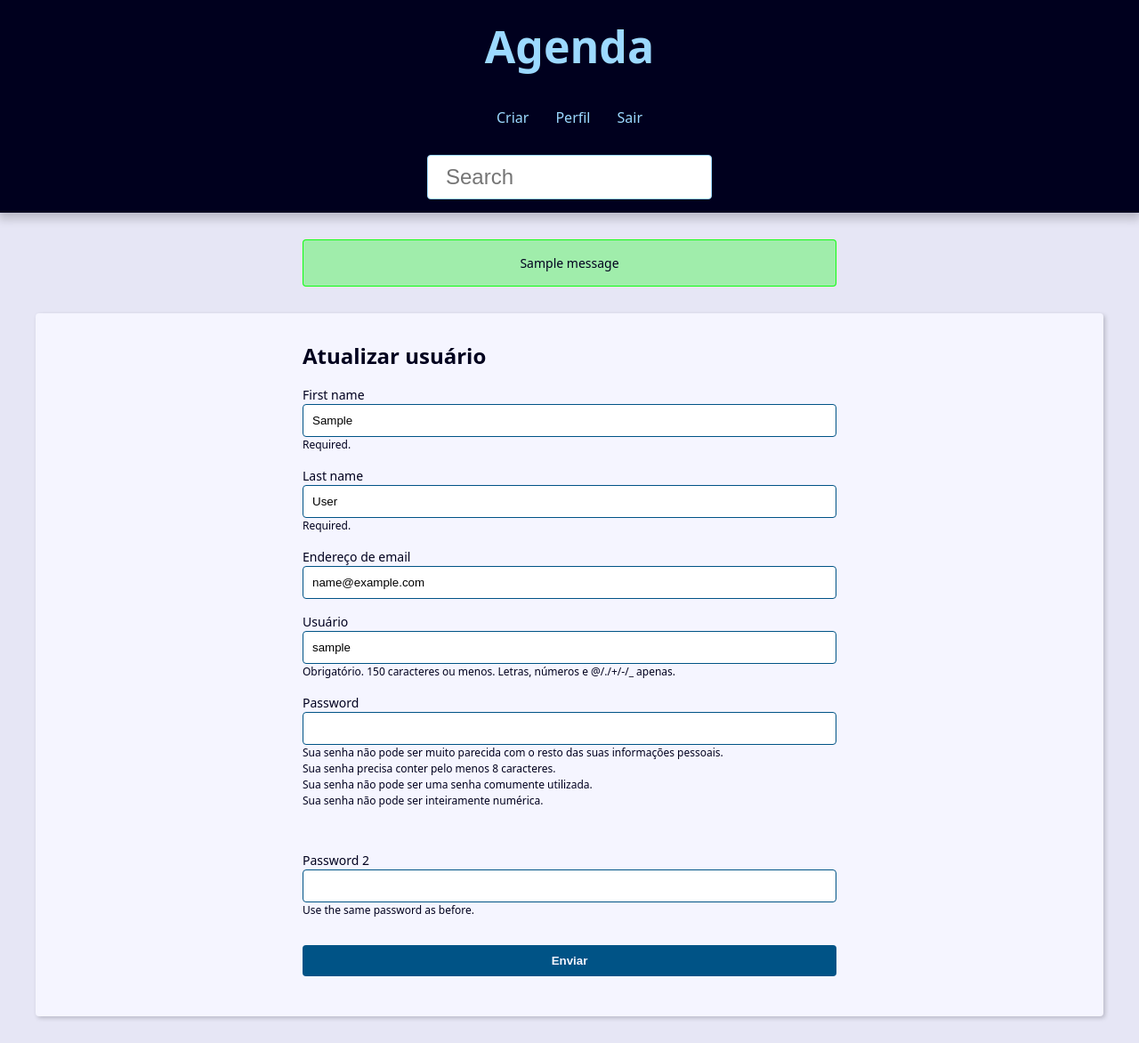
After one commit to Dimartines29/projeto_agenda, a Django app: page /user/update/ in a window 1280 px wide. The commit adds this page. Shown: the whole page at 89% size. Run offline with Django 5.2, Linux system fonts and the light colour scheme; a user stored in the database is signed in; tables that the repository leaves empty hold one stand-in row (values such as "Sample post"); one stand-in notice (Sample message) is shown.

Commit message:
Finalizando o projeto

```diff
--- a/base_static/global/css/style.css
+++ b/base_static/global/css/style.css
@@ -239,6 +239,11 @@
     border: 1px solid rgba(255, 255, 0, 90%);
   }
 
+  .message.info {
+    background: rgba(0, 0, 255, 0.3);
+    border: 1px solid rgba(0, 0, 255, 90%);
+  }
+
   .form-wrapper {
     max-width: 60rem;
     margin: var(--spacing) auto;
@@ -312,3 +317,23 @@
     filter: brightness(80%);
     box-shadow: 0 0 5px var(--link-dark-color);
   }
+
+  .contact-links {
+    margin-block: calc(var(--small-font-size) * 2);
+    display: flex;
+    align-items: center;
+    gap: 0 var(--spacing);
+  }
+
+  .btn-link {
+    font-size: var(--small-font-size);
+    text-decoration: none;
+    font-weight: bold;
+    padding: 1rem;
+    display: block;
+    line-height: var(--small-font-size);
+  }
+
+  .btn-delete {
+    background: tomato;
+  }
--- a/base_templates/global/base.html
+++ b/base_templates/global/base.html
@@ -5,6 +5,8 @@
 </head>
 <body>
     {% include 'global/partials/_header.html' %}
+    {% include 'global/partials/_messages.html' %}
+
     <main class="content">
         {% block content %}{% endblock content %}
     </main>
--- a/base_templates/global/partials/_header.html
+++ b/base_templates/global/partials/_header.html
@@ -7,16 +7,24 @@
 
     <nav class="menu">
       <ul class="menu-list">
+        {% if user.is_authenticated %}
         <li class="menu-item">
-          <a href="" class="menu-link">
-            Link 1
-          </a>
+          <a href="{% url 'contact:create' %}" class="menu-link">Criar</a>
         </li>
         <li class="menu-item">
-          <a href="" class="menu-link">
-            Link 2
-          </a>
+          <a href="{% url 'contact:user_update' %}" class="menu-link">Perfil</a>
         </li>
+        <li class="menu-item">
+          <a href="{% url 'contact:logout' %}" class="menu-link">Sair</a>
+        </li>
+      {% else %}
+        <li class="menu-item">
+          <a href="{% url 'contact:login' %}" class="menu-link">Entrar</a>
+        </li>
+        <li class="menu-item">
+          <a href="{% url 'contact:register' %}" class="menu-link">Registrar</a>
+        </li>
+      {% endif %}
       </ul>
     </nav>
 
--- /dev/null
+++ b/base_templates/global/partials/_messages.html
@@ -0,0 +1,7 @@
+{% if messages %}
+{% for message in messages %}
+    <div class="message {{ message.tags }}" >
+        {{ message }}
+    </div>
+{% endfor %}
+{% endif %}
--- a/contact/forms.py
+++ b/contact/forms.py
@@ -1,13 +1,19 @@
 from django import forms
 from django.core.exceptions import ValidationError
+from django.contrib.auth.forms import UserCreationForm
+from django.contrib.auth.models import User
+from django.contrib.auth import password_validation
+
 from . import models
 
 class ContactForm(forms.ModelForm):
-    first_name = forms.CharField(widget=forms.TextInput(attrs={'placeholder': 'Digite o nome aqui'}), label='Nome', help_text='Digite o primeiro nome do seu contato')
+
+    picture = forms.ImageField(widget=forms.FileInput(attrs={'class': 'classe-a classe-b', 'placeholder': 'Aqui veio do init', 'accept': 'image/*',}), required=False)
+
 
     class Meta:
         model = models.Contact
-        fields = ('first_name', 'last_name', 'phone', 'email', 'description', 'category')
+        fields = ('first_name', 'last_name', 'phone', 'email', 'description', 'category', 'picture')
 
     def clean(self):
         cleaned_data = self.cleaned_data
@@ -28,3 +34,113 @@ class ContactForm(forms.ModelForm):
             self.add_error('first_name', ValidationError('Não digite ABC neste campo'))
 
         return first_name
+
+class RegisterForm(UserCreationForm):
+    first_name = forms.CharField(required=True, min_length=3)
+    last_name = forms.CharField(required=True, min_length=3)
+    email = forms.EmailField(required=True)
+
+    class Meta:
+        model = User
+        fields = ('first_name', 'last_name', 'email', 'username', 'password1', 'password2')
+
+    def clean_email(self):
+        email = self.cleaned_data.get('email')
+
+        if User.objects.filter(email=email).exists():
+            self.add_error('email', ValidationError('Um usuário com esse e-mail já existe', code='invalid'))
+
+        return email
+
+class RegisterUpdateForm(forms.ModelForm):
+    first_name = forms.CharField(
+        min_length=2,
+        max_length=30,
+        required=True,
+        help_text='Required.',
+        error_messages={
+            'min_length': 'Please, add more than 2 letters.'
+        }
+    )
+    last_name = forms.CharField(
+        min_length=2,
+        max_length=30,
+        required=True,
+        help_text='Required.'
+    )
+
+    password1 = forms.CharField(
+        label="Password",
+        strip=False,
+        widget=forms.PasswordInput(attrs={"autocomplete": "new-password"}),
+        help_text=password_validation.password_validators_help_text_html(),
+        required=False,
+    )
+
+    password2 = forms.CharField(
+        label="Password 2",
+        strip=False,
+        widget=forms.PasswordInput(attrs={"autocomplete": "new-password"}),
+        help_text='Use the same password as before.',
+        required=False,
+    )
+
+    class Meta:
+        model = User
+        fields = (
+            'first_name', 'last_name', 'email',
+            'username',
+        )
+
+    def save(self, commit=True):
+        cleaned_data = self.cleaned_data
+        user = super().save(commit=False)
+        password = cleaned_data.get('password1')
+
+        if password:
+            user.set_password(password)
+
+        if commit:
+            user.save()
+
+        return user
+
+    def clean(self):
+        password1 = self.cleaned_data.get('password1')
+        password2 = self.cleaned_data.get('password2')
+
+        if password1 or password2:
+            if password1 != password2:
+                self.add_error(
+                    'password2',
+                    ValidationError('Senhas não batem')
+                )
+
+        return super().clean()
+
+    def clean_email(self):
+        email = self.cleaned_data.get('email')
+        current_email = self.instance.email
+
+        if current_email != email:
+            if User.objects.filter(email=email).exists():
+                self.add_error(
+                    'email',
+                    ValidationError('Já existe este e-mail', code='invalid')
+                )
+
+        return email
+
+    def clean_password1(self):
+        password1 = self.cleaned_data.get('password1')
+
+        if password1:
+            try:
+                password_validation.validate_password(password1)
+            except ValidationError as errors:
+                self.add_error(
+                    'password1',
+                    ValidationError(errors)
+                )
+
+        return password1
--- /dev/null
+++ b/contact/templates/contact/partials/_user-form.html
@@ -0,0 +1,39 @@
+<form
+action="{{ form_action }}"
+method="POST"
+>
+{% csrf_token %}
+
+<div class="form-content">
+    {% for field in form %}
+        <div class="form-group">
+            <label for="{{ field.id_for_label }}">{{ field.label }}</label>
+            {{ field }}
+            {{ field.errors }}
+
+            {% if field.help_text %}
+                <p class="help-text">
+                    {{ field.help_text }}
+                </p>
+            {% endif %}
+        </div>
+    {% endfor %}
+</div>
+
+{% if form.non_field_errors %}
+    <div class="form-content">
+        <div class="form-group">
+            <div class="message error">
+                {{ form.non_field_errors }}
+            </div>
+        </div>
+    </div>
+{% endif %}
+
+<div class="form-content">
+<div class="form-group">
+    <button class="btn" type="submit">Enviar</button>
+</div>
+</div>
+
+</form>
--- /dev/null
+++ b/contact/templates/contact/user_update.html
@@ -0,0 +1,10 @@
+{% extends "global/base.html" %}
+
+{% block content %}
+    <div class="form-wrapper">
+        <h2>Atualizar usuário</h2>
+        {% include "contact/partials/_user-form.html" %}
+
+
+    </div>
+{% endblock content %}
--- a/contact/urls.py
+++ b/contact/urls.py
@@ -7,9 +7,15 @@ urlpatterns = [
     path('', views.index, name='index'),
     path('search', views.search, name='search'),
 
-    # contact (CRUD)
+    # Contact (CRUD)
     path('contact/<contact_id>/detail/', views.contact, name='contact'),
     path('contact/create/', views.create, name='create'),
-    # path('contact/<contact_id>/update/', views.contact, name='contact'),
-    # path('contact/<contact_id>/delete/', views.contact, name='contact'),
+    path('contact/<contact_id>/update/', views.update, name='update'),
+    path('contact/<contact_id>/delete/', views.delete, name='delete'),
+
+    # User
+        path('user/create/', views.register, name='register'),
+        path('user/login/', views.login_view, name='login'),
+        path('user/logout/', views.logout_view, name='logout'),
+        path('user/update/', views.user_update, name='user_update'),
 ]
--- a/contact/views/__init__.py
+++ b/contact/views/__init__.py
@@ -1,2 +1,3 @@
 from .contact_views import *
 from .contact_forms import *
+from .user_forms import *
--- /dev/null
+++ b/contact/views/user_forms.py
@@ -0,0 +1,58 @@
+from django.shortcuts import render, redirect
+from django.contrib.auth.forms import AuthenticationForm
+from django.contrib import messages, auth
+from django.contrib.auth.decorators import login_required
+
+from contact.forms import RegisterForm, RegisterUpdateForm
+
+
+def register(request):
+    form = RegisterForm()
+
+    if request.method == 'POST':
+        form = RegisterForm(request.POST)
+
+        if form.is_valid():
+            messages.success(request, 'Usuário registrado')
+            form.save()
+            return redirect('contact:login')
+
+    return render(request, 'contact/register.html', {'form': form})
+
+def login_view(request):
+    form = AuthenticationForm()
+
+    if request.method == 'POST':
+        form = AuthenticationForm(request, data=request.POST)
+
+        if form.is_valid():
+            user = form.get_user()
+            auth.login(request, user)
+            messages.success(request, 'Login realizado')
+            return redirect('contact:index')
+
+        messages.error(request, 'Login inválido')
+
+    return render(request, 'contact/login.html', {'form': form})
+
+@login_required(login_url='contact:login')
+def logout_view(request):
+    auth.logout(request)
+
+    return redirect('contacts:login')
+
+@login_required(login_url='contact:login')
+def user_update(request):
+    form = RegisterUpdateForm(instance=request.user)
+
+    if request.method != 'POST':
+        return render(request, 'contact/user_update.html', {'form': form})
+
+    form = RegisterUpdateForm(data=request.POST, instance=request.user)
+
+    if not form.is_valid():
+        return render(request, 'contact/user_update.html', {'form': form})
+
+    form.save()
+
+    return redirect('contact:user_update')
```
Also changed, not shown: contact/templates/contact/contact.html (+23 -0 lines), contact/templates/contact/create.html (+7 -3 lines), contact/templates/contact/login.html (added, +17 -0 lines), contact/templates/contact/register.html (added, +10 -0 lines), contact/views/contact_forms.py (+46 -6 lines).
